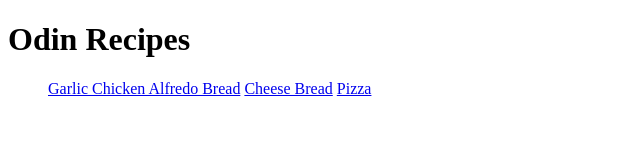
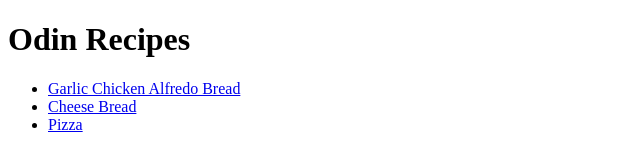
Before and after one commit to SahilU1025/odin-recipes, a plain HTML site: page index.html in a window 1280 px wide. Shown: the whole page, without its empty margins (0-640 px from the left). Drawn offline with Linux system fonts and the light colour scheme.

Commit message:
made the links into a list

```diff
--- a/index.html
+++ b/index.html
@@ -8,9 +8,9 @@
   <body>
     <h1>Odin Recipes</h1>
     <ul>
-        <a href="recipes/bread.html">Garlic Chicken Alfredo Bread</a>
-        <a href="recipes/cheeseBread.html">Cheese Bread</a>
-        <a href="recipes/pizza.html">Pizza</a>
+        <li><a href="recipes/bread.html">Garlic Chicken Alfredo Bread</a></li>
+        <li><a href="recipes/cheeseBread.html">Cheese Bread</a></li>
+        <li><a href="recipes/pizza.html">Pizza</a></li>
     </ul>
   </body>
 </html>
```
